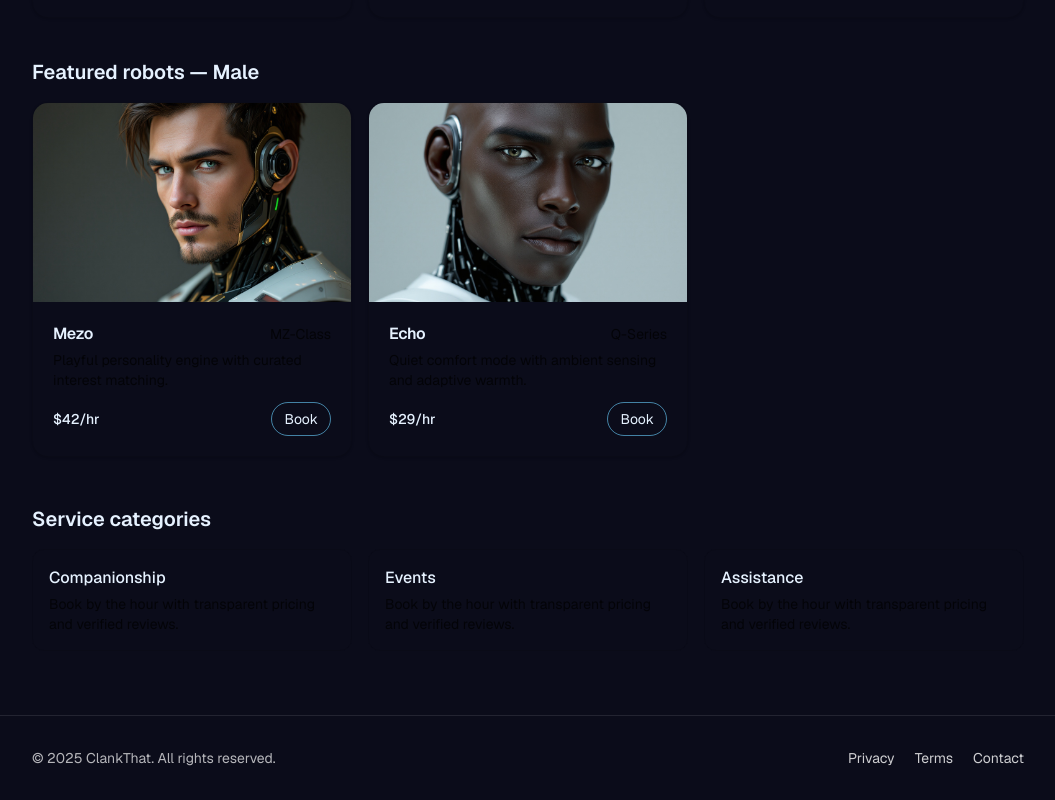
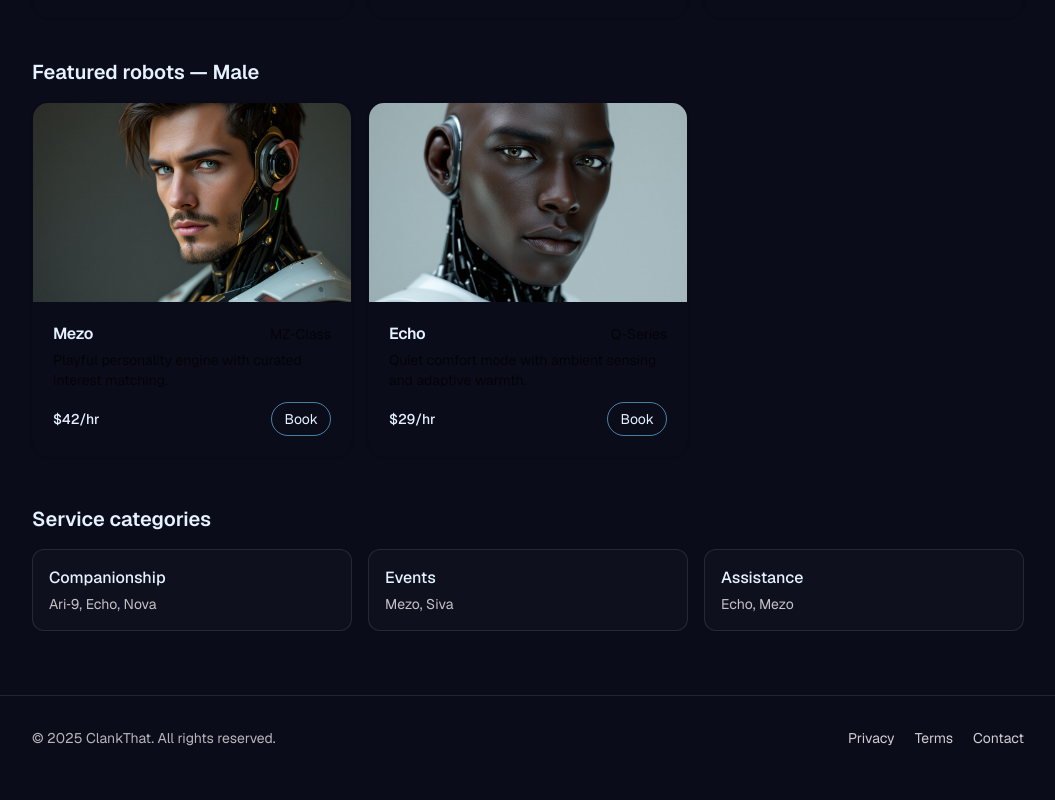
Before and after one commit to averagegio/clankthat, a Next.js app: page / in a window 1280 px wide. Shown: the part 978-1778 px from the top of the page, without its empty margins (112-1167 px from the left). Built offline with nearby package versions, Linux system fonts and the light colour scheme.

Commit message:
feat: services category API and homepage links

```diff
--- /dev/null
+++ b/app/api/services/[category]/route.js
@@ -0,0 +1,24 @@
+import { robots } from "@/app/lib/robots";
+
+export const runtime = "nodejs";
+export const dynamic = "force-dynamic";
+
+const CATEGORY_TO_SLUGS = {
+  companionship: ["ari-9", "echo", "nova"],
+  events: ["mezo", "siva"],
+  assistance: ["echo", "mezo"],
+};
+
+export async function GET(_req, { params }) {
+  const category = String(params.category || "").toLowerCase();
+  if (!CATEGORY_TO_SLUGS[category]) {
+    return Response.json(
+      { error: "Unknown category", categories: Object.keys(CATEGORY_TO_SLUGS) },
+      { status: 404 }
+    );
+  }
+
+  const allowed = new Set(CATEGORY_TO_SLUGS[category]);
+  const list = robots.filter((r) => allowed.has(r.slug));
+  return Response.json({ category, robots: list });
+}
--- a/app/page.js
+++ b/app/page.js
@@ -114,12 +114,18 @@ export default function Home() {
         <section id="services" className="mt-12">
           <h2 className="text-xl font-semibold">Service categories</h2>
           <div className="mt-4 grid gap-4 sm:grid-cols-3">
-            {["Companionship","Events","Assistance"].map((c) => (
-              <div key={c} className="rounded-xl border border-black/10 dark:border-white/10 p-4">
-                <h3 className="text-base font-medium">{c}</h3>
-                <p className="mt-1 text-sm text-black/70 dark:text-white/70">Book by the hour with transparent pricing and verified reviews.</p>
-              </div>
-            ))}
+            <a href="/api/services/companionship" className="rounded-xl border border-white/10 p-4 bg-white/[.02] hover:bg-white/[.04] transition-colors">
+              <h3 className="text-base font-medium">Companionship</h3>
+              <p className="mt-1 text-sm text-white/75">Ari‑9, Echo, Nova</p>
+            </a>
+            <a href="/api/services/events" className="rounded-xl border border-white/10 p-4 bg-white/[.02] hover:bg-white/[.04] transition-colors">
+              <h3 className="text-base font-medium">Events</h3>
+              <p className="mt-1 text-sm text-white/75">Mezo, Siva</p>
+            </a>
+            <a href="/api/services/assistance" className="rounded-xl border border-white/10 p-4 bg-white/[.02] hover:bg-white/[.04] transition-colors">
+              <h3 className="text-base font-medium">Assistance</h3>
+              <p className="mt-1 text-sm text-white/75">Echo, Mezo</p>
+            </a>
           </div>
         </section>
 
```
